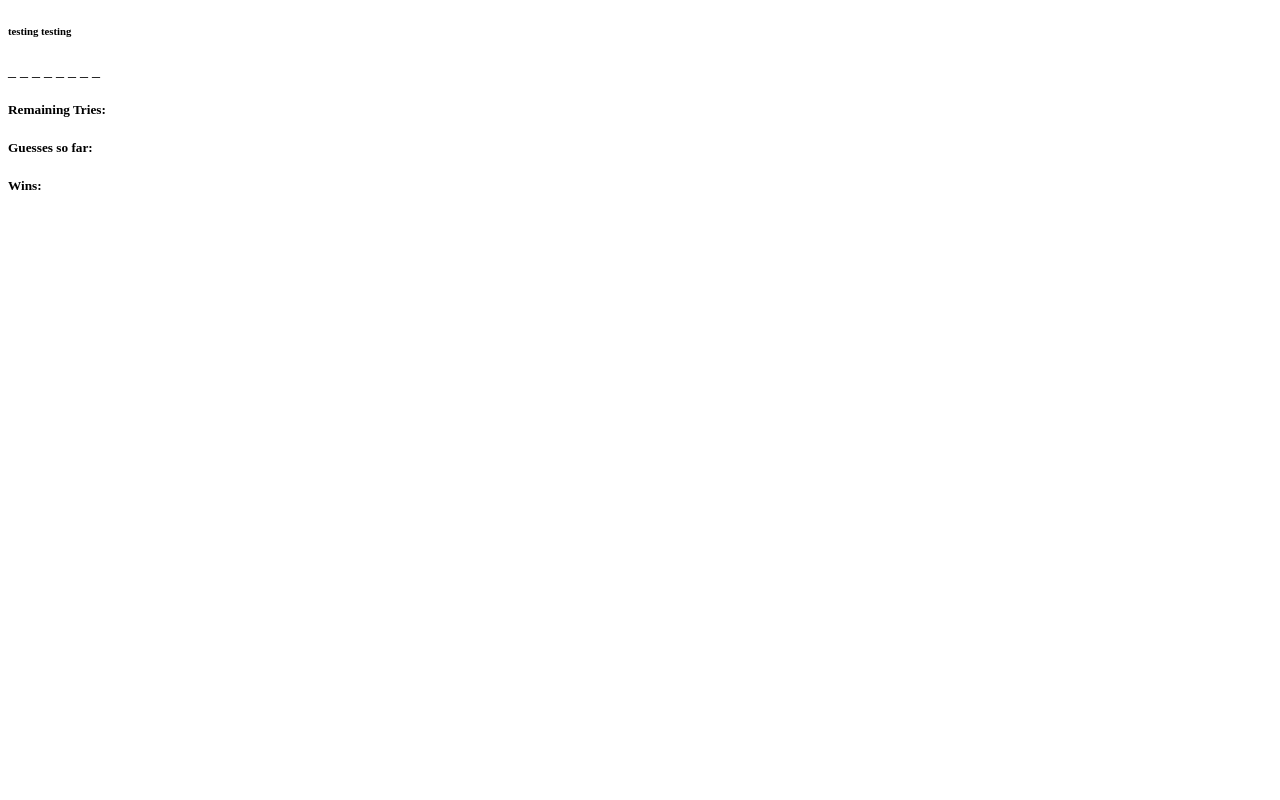
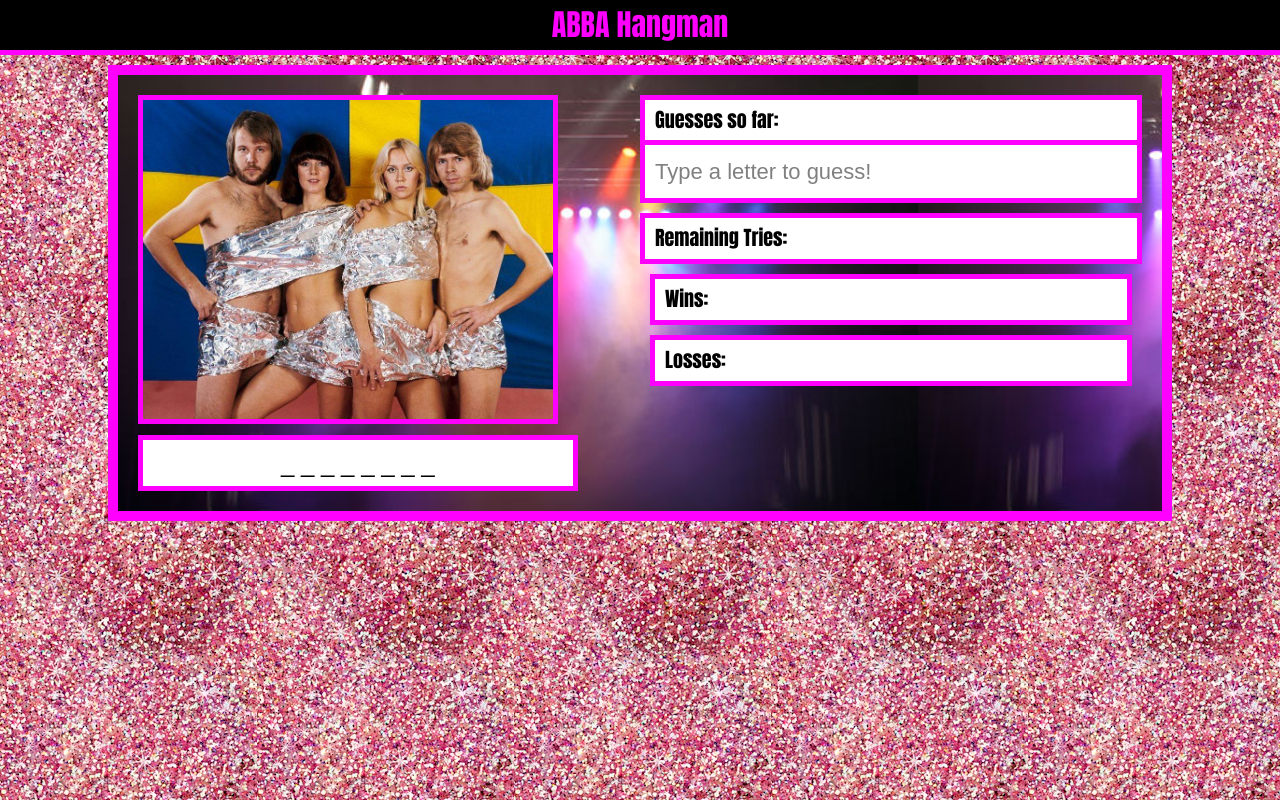
Before and after one commit to erinruthmaness/Word-Guess-Game, a plain HTML site: page index.html in a window 1280 px wide. Drawn offline with Linux system fonts and the light colour scheme.

Commit message:
formatted HTML and added CSS stylesheets

```diff
--- a/assets/css/reset.css
+++ b/assets/css/reset.css
@@ -0,0 +1,48 @@
+/* http://meyerweb.com/eric/tools/css/reset/
+   v2.0 | 20110126
+   License: none (public domain)
+*/
+
+html, body, div, span, applet, object, iframe,
+h1, h2, h3, h4, h5, h6, p, blockquote, pre,
+a, abbr, acronym, address, big, cite, code,
+del, dfn, em, img, ins, kbd, q, s, samp,
+small, strike, strong, sub, sup, tt, var,
+b, u, i, center,
+dl, dt, dd, ol, ul, li,
+fieldset, form, label, legend,
+table, caption, tbody, tfoot, thead, tr, th, td,
+article, aside, canvas, details, embed,
+figure, figcaption, footer, header, hgroup,
+menu, nav, output, ruby, section, summary,
+time, mark, audio, video {
+	margin: 0;
+	padding: 0;
+	border: 0;
+	font-size: 100%;
+	font: inherit;
+	vertical-align: baseline;
+}
+/* HTML5 display-role reset for older browsers */
+article, aside, details, figcaption, figure,
+footer, header, hgroup, menu, nav, section {
+	display: block;
+}
+body {
+	line-height: 1;
+}
+ol, ul {
+	list-style: none;
+}
+blockquote, q {
+	quotes: none;
+}
+blockquote:before, blockquote:after,
+q:before, q:after {
+	content: '';
+	content: none;
+}
+table {
+	border-collapse: collapse;
+	border-spacing: 0;
+}
--- a/assets/css/style.css
+++ b/assets/css/style.css
@@ -0,0 +1,94 @@
+html {
+    background-image: url(../images/background.png);
+    height: 100vh;
+    font-family: Impact, Haettenschweiler, 'Arial Narrow Bold', sans-serif;
+
+}
+
+header {
+    background-color: black;
+    border-bottom: solid 5px fuchsia;
+    color: fuchsia;
+    text-align: center;
+    font-size: 30px;
+    padding: 10px;
+    margin-bottom: 10px;
+}
+
+.maingame {
+    width: 80%;
+    background-image: url(../images/stagelights.jpg);
+    background-size: 100vh;
+    margin: 0 auto;
+    border: solid 10px fuchsia;
+    padding: 10px;
+    overflow: auto;
+}
+
+.clearfix::after {
+    content: "";
+    clear: both;
+    display: table;
+}
+
+.leftside, .rightside {
+    width: 50%;
+    float: left;
+}
+
+h5, h4 {
+    background-color: white;
+    color: black;
+    text-align: left;
+    font-size: 20px;
+    padding: 10px;
+    border: solid 5px fuchsia;
+    margin: 10px 10px 0px 0px;
+
+}
+
+.answerbox {
+    text-align: center;
+    margin: 10px;
+    position: absolute;
+    bottom: 0;
+}
+
+h4 {
+    font-size: 22px;
+    margin-top: 0px;
+    border-top: 0px;
+    line-height: 150%;
+}
+
+.winlose {
+    /* width: 20%; */
+    margin: 10px;
+    font-size: 24px;
+}
+
+.boxes {
+    float: right;
+}
+
+img {
+    width: 80%;
+    border: solid 5px fuchsia;
+    margin: 10px;
+}
+
+.answerBox {
+    background-color: white;
+    color: black;
+    padding: 10px;
+    border: solid 5px fuchsia;
+    width: 80%;
+    text-align: center;
+    font-size: 24px;
+    margin: 0px 10px 10px 10px;
+
+}
+
+span {
+    font-family: Arial, Helvetica, sans-serif;
+}
--- a/assets/javascript/game.js
+++ b/assets/javascript/game.js
@@ -1,8 +1,10 @@
 var alphabet = ["a", "b", "c", "d", "e", "f", "g", "h", "i", "j", "k", "l", "m", "n", "o", "p", "q", "r", "s", "t", "u", "v", "w", "x", "y", "z"];
-var wordBank = ["agnetha", "frida", "benny", "bjorn", "disco", "waterloo", "glitter", "fringe", "sweden", "queen", "seventies", "eighties", "ineffable", "fernando", "cher", "honey", "eurovision", "tambourine", "stockholm", "chess", "hootenanny", "polar", "honey", "money", "visitors", "chiquitita"];
+var wordBank = ["agnetha", "frida", "benny", "bjorn", "disco", "waterloo", "glitter", "fringe", "sweden", "queen", "seventies", "eighties", "ineffable", "fernando", "andante", "honey", "eurovision", "tambourine", "stockholm", "chess", "hootenanny", "polar", "honey", "money", "visitors", "chiquitita"];
+var photos = ["assets/images/abba1.jpg","assets/images/abba2.jpg", "assets/images/abba3.jpg", "assets/images/abba4.jpg", "assets/images/abba5.jpg", "assets/images/abba6.jpg", "assets/images/abba7.jpg", "assets/images/abba8.jpg", "assets/images/abba9.jpg", "assets/images/abba10.jpg"]
 
 //score keepers
 var wins = 0;
+var losses = 0;
 var remTries = 10;
 
 //things we need to be able to write to the DOM
@@ -10,8 +12,8 @@ var outBlanks = document.getElementById("blanks");
 var outRem = document.getElementById("outRem");
 var userGuess = document.getElementById("userguess");
 var outWins = document.getElementById("wins");
-
-
+var outLosses = document.getElementById("losses");
+var currentPhoto = 0
 
 
 // var game = { --I'll put this back later
@@ -39,7 +41,7 @@ outBlanks.textContent = blankArray.join(" ");
 
 function resetGame() {
     guessedLetters = [];
-    userGuess.textContent = "";
+    userGuess.textContent = " ";
     blankArray = [];
     //empties array of guesses when they fail 10 times
     remTries = 10;
@@ -51,6 +53,7 @@ function resetGame() {
     //computer picks a new letter
     makeBlanks(answerArr);
     outBlanks.textContent = blankArray.join(" ");
+    document.getElementById("abbaPic").src = photos[Math.floor(Math.random()*photos.length)];
 
 }
 
@@ -76,6 +79,8 @@ document.onkeyup = function (event) {
 
         //failure last turn wipes the game
         else if (remTries === 1) {
+            losses++;
+            outLosses.textContent = losses;
             resetGame();
         }
 
--- a/index.html
+++ b/index.html
@@ -1,18 +1,37 @@
 <!DOCTYPE html>
 <html lang="en">
+
 <head>
     <meta charset="UTF-8">
     <meta name="viewport" content="width=device-width, initial-scale=1.0">
     <meta http-equiv="X-UA-Compatible" content="ie=edge">
     <title>Word Guess Game</title>
+    <link rel="stylesheet" type="text/css" href="assets/css/reset.css">
+    <link rel="stylesheet" type="text/css" href="assets/css/style.css">
+
 </head>
+
 <body>
-    <h6>testing testing</h6>
+    <header>
+        <h1>ABBA Hangman</h1>
+    </header>
+    <div class="maingame clearfix">
+        <div class="leftside">
+        <img id="abbaPic" src="assets/images/abba1.jpg">
+        <div class="answerBox"><span id="blanks"></span>
+        </div></div>
+        <div class="boxes rightside">
+            <h5>Guesses so far: </h5>
+            <h4><span id="userguess"><div style="color: gray;">Type a letter to guess!</style></span></h4>
+            <h5>Remaining Tries: <span id="outRem"></span></h5>
+            <div class="winlose">
+                <h5>Wins: <span id="wins"></span></h5>
+                <h5>Losses: <span id="losses"></span></h5>
+            </div>
+        </div>
 
-    <span id="blanks"></span>
-    <h5>Remaining Tries: <span id="outRem"></span></h5>
-    <h5>Guesses so far: <span id="userguess"></span></h5>
-    <h5>Wins: <span id="wins"></span></h5>
+    </div>
     <script src="assets/javascript/game.js"></script>
 </body>
+
 </html>
```
Also changed, not shown: assets/images/stagelights.jpg (added).
